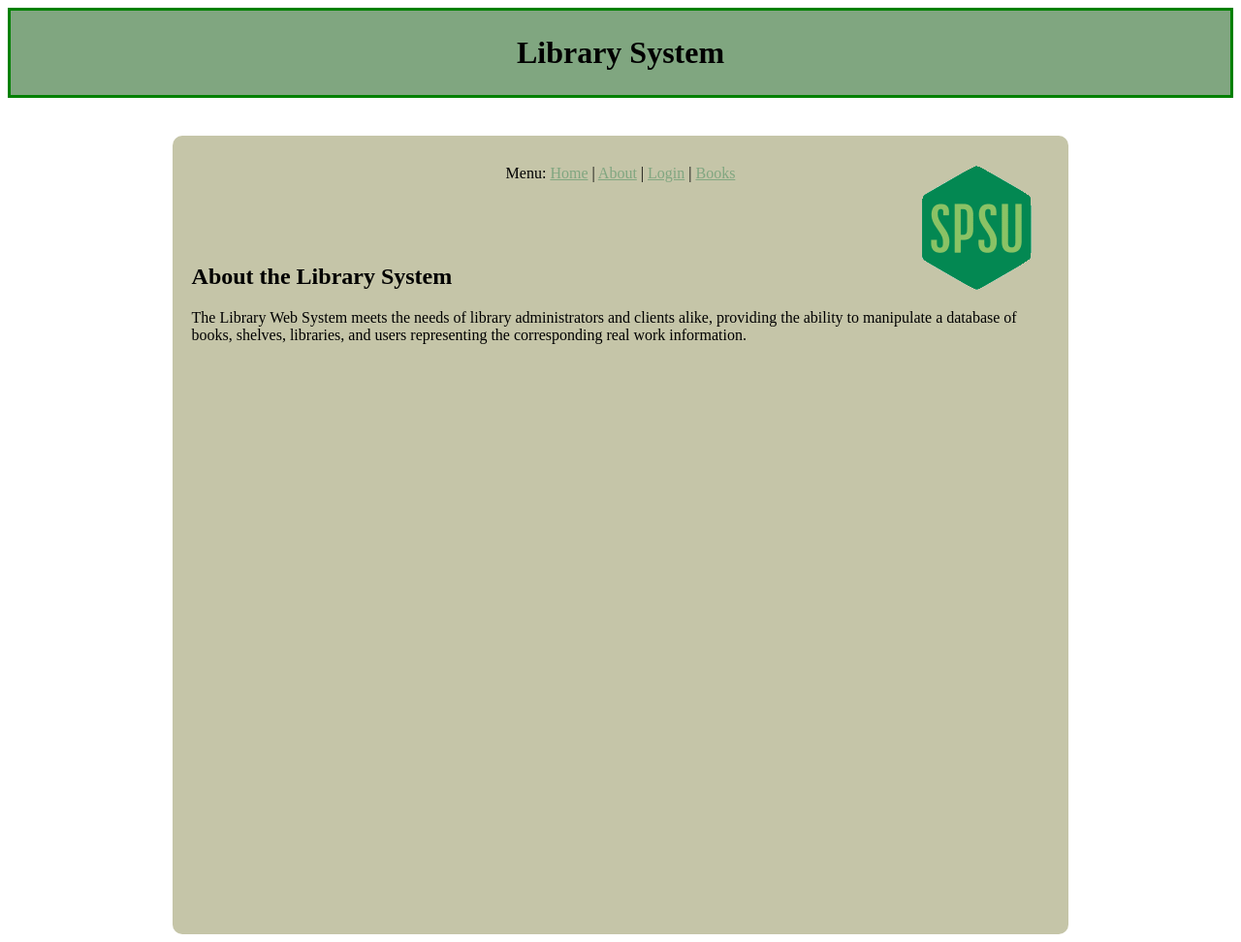
After one commit to gscoppino/DjangoLibraryApp, a Django app: page /about/ in a window 1280 px wide. The commit adds this page. Shown: the whole page at 97% size. Run offline with Django 3.2, Linux system fonts and the light colour scheme.

Commit message:
more commits

```diff
--- /dev/null
+++ b/DjangoLibraryApp/Library/templates/Library/about.html
@@ -0,0 +1,30 @@
+<html>
+	<head>
+        {% load staticfiles %}
+		<link rel="stylesheet" type="text/css" href="{% static 'Library/css/styles.css' %}" />
+		<h1>Library System</h1>
+		<meta http-equiv="Content-Type" content="text/html; charset=windows-1252">
+		<title>
+			Library System
+		</title>
+	</head>
+	<br>
+	<body>
+        <div id = "container">
+            <a HREF = "http://spsu.edu"><IMG id = "logo" SRC="{% static 'Library/images/spsu.gif' %}"></a>
+            <div id="header">Menu:
+                <a class="menu" href="{% url 'Library:index' %}">Home</a> |
+                <a class="menu" href="{% url 'Library:about' %}">About</a> |
+                <a class="menu" href="{% url 'Library:login' %}">Login</a> |
+                <a class="menu" href="{% url 'Library:detail_system' %}">Books</a>
+            </div>
+            <br><br><br>
+            <h2><b>About the Library System</b></h2>
+            <p>
+               The Library Web System meets the needs of library administrators and clients alike, providing
+               the ability to manipulate a database of books, shelves, libraries, and users representing
+               the corresponding real work information.
+            </p>
+        </div>
+	</body>
+</html>
--- a/DjangoLibraryApp/Library/templates/Library/library_books.html
+++ b/DjangoLibraryApp/Library/templates/Library/library_books.html
@@ -15,7 +15,7 @@
 			<div id = "header">Menu:
 				<a class="menu" href="{% url 'Library:index' %}">Home</a> |
 				<a class="menu" href="{% url 'Library:login' %}">Login</a> |
-				<a class="menu" href="survey.html">Survey</a> |
+				<a class="menu" href="{% url 'Library:about' %}">About</a> |
 				<a class="menu" href="{% url 'Library:detail_system' %}">Books</a>
 			<br>
 			<p>Quick Links:
@@ -35,14 +35,14 @@
                         <ul>
                             {% for book in shelf.book_set.all %}
                                 <li class="book">
-                                <input type="checkbox"></input>
+                                <input type="checkbox" value="{{book.id}}"/>
                                 <a id="book{{book.id}}" href="/book/{{book.id}}">{{book.title}}</a>
                                 </li>
                             {% endfor %}
                         </ul>
                     </div>
                 {% endfor %}
-				<button>Submit</button>
+				<input type="submit" value="Submit"/>
 			</form>
 		</div>
 	</body>
--- a/DjangoLibraryApp/Library/templates/Library/login.html
+++ b/DjangoLibraryApp/Library/templates/Library/login.html
@@ -95,7 +95,7 @@
 		<div id = "header">Menu:
 			<a class="menu" href="{% url 'Library:index' %}">Home</a> |
 			<a class="menu" href="{% url 'Library:login' %}">Login</a> |
-			<a class="menu" href="survey.html">Survey</a> |
+			<a class="menu" href="{% url 'Library:about' %}">About</a> |
 			<a class="menu" href="{% url 'Library:detail_system' %}">Books</a>
 		<br>
 		</div>
--- a/DjangoLibraryApp/Library/templates/Library/system_books.html
+++ b/DjangoLibraryApp/Library/templates/Library/system_books.html
@@ -14,7 +14,7 @@
 			<a HREF = "http://spsu.edu"><IMG id = "logo" SRC="{% static 'Library/images/spsu.gif' %}"></a>
             <div id = "header">Menu:
 				<a class="menu" href="{% url 'Library:index' %}">Home</a> |
-				<a class="menu" href="faculty.html">Faculty</a> |
+				<a class="menu" href="{% url 'Library:about' %}">About</a> |
 				<a class="menu" href="{% url 'Library:login' %}">Login</a> |
 				<a class="menu" href="{% url 'Library:detail_system' %}">Books</a>
 			<br>
@@ -32,12 +32,12 @@
                 <ul>
                 {% for aBook in book_list.all %}
                     <li class="book">
-                    <input type="checkbox"></input>
+                    <input type="checkbox" value="{{aBook.id}}"/>
                     <a id="book{{aBook.id}}" href="{% url 'Library:detail_book' aBook.id %}">{{aBook.title}}</a>
                     </li>
                 {% endfor %}
                 </ul>
-				<button>Submit</button>
+				<input type="submit" value="Submit"/>
 			</form>
 		</div>
 	</body>
--- a/DjangoLibraryApp/Library/urls.py
+++ b/DjangoLibraryApp/Library/urls.py
@@ -4,6 +4,7 @@ from Library import views
 
 urlpatterns = patterns('',
     url(r'^$', views.IndexView.as_view(), name='index'),
+    url(r'^about/$', views.AboutView.as_view(), name='about'),
     url(r'^login/$', 'django.contrib.auth.views.login', {'template_name': 'Library/login.html'}, name='login'),
     url(r'^book/all/', views.SystemBookView.as_view(), name='detail_system'),
     url(r'^library/(?P<pk>\d+)/$', views.LibraryBookView.as_view(), name='detail_library'),
--- a/DjangoLibraryApp/Library/views.py
+++ b/DjangoLibraryApp/Library/views.py
@@ -18,6 +18,9 @@ class IndexView(generic.ListView):
         context['recent_books'] = Book.objects.order_by('pub_date').reverse()[:5]
         return context
 
+class AboutView(generic.TemplateView):
+    template_name = 'Library/about.html'
+
 class SystemBookView(generic.ListView):
     template_name = 'Library/system_books.html'
     context_object_name = 'book_list'
```
Also changed, not shown: DjangoLibraryApp/Library/templates/Library/index.html (+8 -4 lines), 2 other files.
